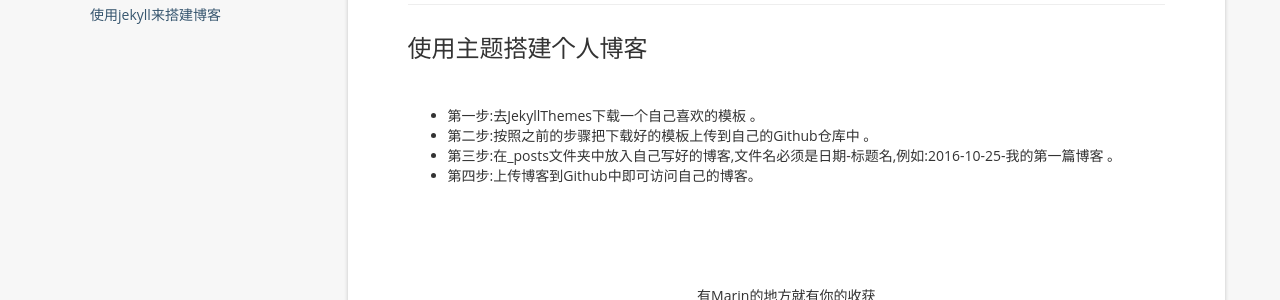
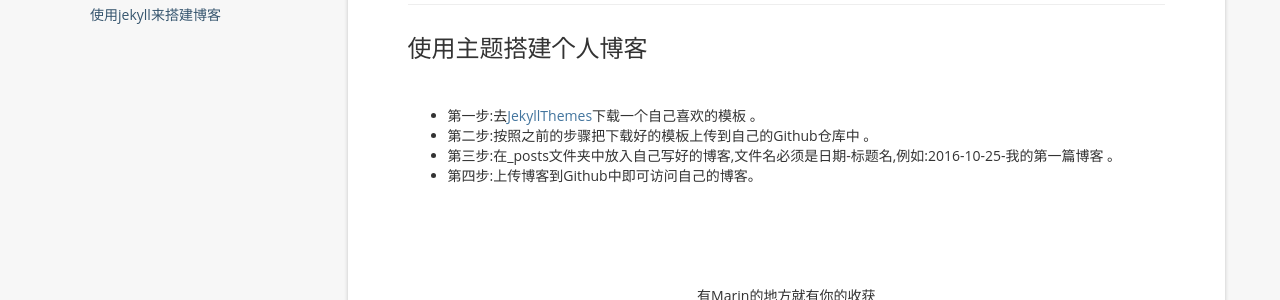
Before and after one commit to itmanmzt/itmanmzt.github.io, a Jekyll site: the page built from _posts/2019-04-01-create-your-bolg.md, in a window 1280 px wide and 900 px high, scrolled down 8037 px. Shown: the part 293-593 px from the top of the window. Built offline with Jekyll 4.4.1, drawn with Linux system fonts in a browser that asks for light colours; nearby versions of some CDN libraries; a script that is not in the unit is left out; comment, search, counter and statistics services are not loaded; some of the changed lines change nothing that is shown.

Commit message:
modift blog 8

```diff
--- a/_posts/2019-04-01-create-your-bolg.md
+++ b/_posts/2019-04-01-create-your-bolg.md
@@ -153,7 +153,7 @@ Results logged to /var/lib/gems/2.3.0/extensions/x86_64-linux/2.3.0/ffi-1.9.18/g
 
 <br>
 
-+ 第一步:去JekyllThemes下载一个自己喜欢的模板 。
++ 第一步:去[JekyllThemes](http://jekyllthemes.org/){:target="_blank"}下载一个自己喜欢的模板 。
 + 第二步:按照之前的步骤把下载好的模板上传到自己的Github仓库中 。
 + 第三步:在_posts文件夹中放入自己写好的博客,文件名必须是日期-标题名,例如:2016-10-25-我的第一篇博客 。
 + 第四步:上传博客到Github中即可访问自己的博客。
```
